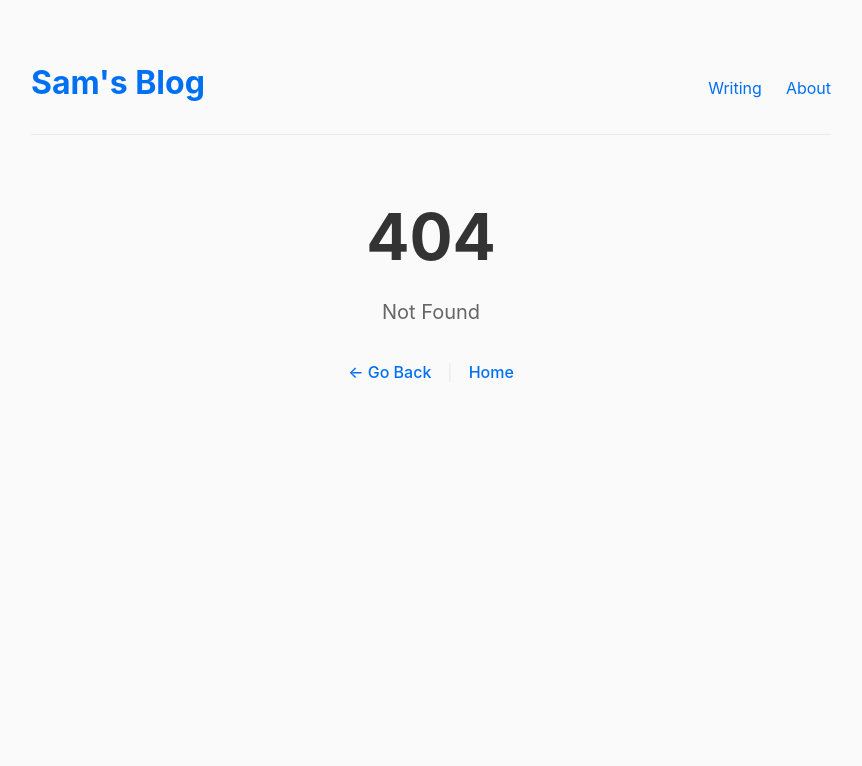
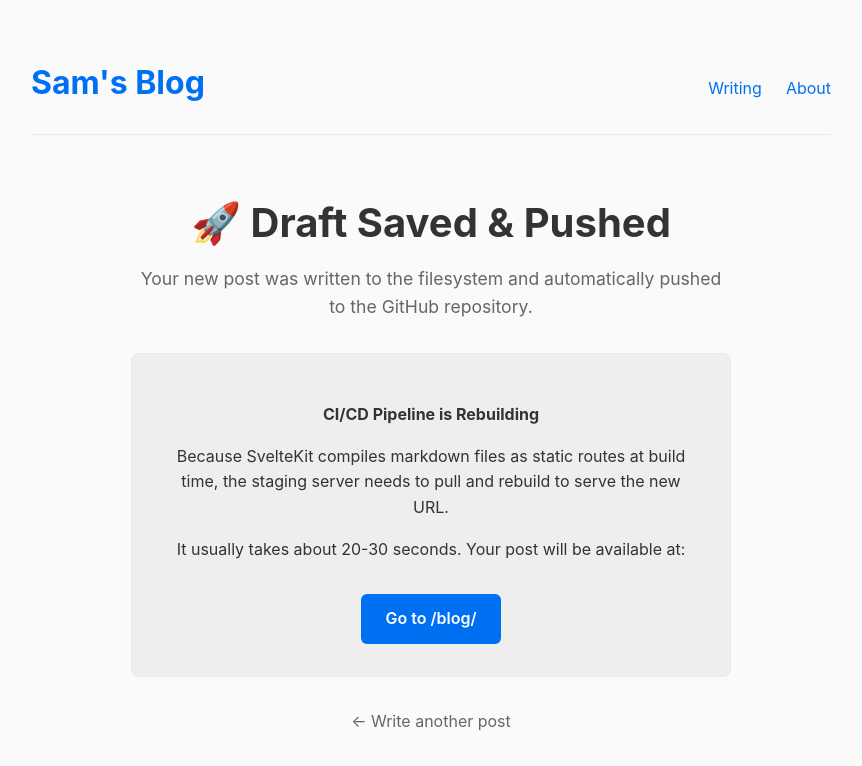
Before and after one commit to pattch-openclaw/blog, a SvelteKit app: page /admin/success in a window 1280 px wide. Before the commit this address had no page. Shown: the top 766 px of the page, without its empty margins (209-1071 px from the left). Built offline with nearby package versions, Linux system fonts and the light colour scheme.

Commit message:
feat: add secure admin console for creating draft posts

```diff
--- /dev/null
+++ b/src/routes/admin/+page.svelte
@@ -0,0 +1,70 @@
+<script lang="ts">
+	// Admin dashboard just links to the write post page for now
+</script>
+
+<svelte:head>
+	<title>Admin Dashboard</title>
+</svelte:head>
+
+<div class="admin-dashboard">
+	<h1>Admin Dashboard</h1>
+	<p>Welcome to the Staging Environment Admin Console.</p>
+
+	<div class="cards">
+		<a href="/admin/write" class="card">
+			<h2>Write a New Post</h2>
+			<p>Create a draft post, write markdown, and push it directly to the repository.</p>
+		</a>
+	</div>
+</div>
+
+<style>
+	.admin-dashboard {
+		max-width: 800px;
+		margin: 0 auto;
+		padding-top: 2rem;
+	}
+
+	h1 {
+		margin-bottom: 0.5rem;
+	}
+
+	p {
+		color: #666;
+		margin-bottom: 2rem;
+	}
+
+	.cards {
+		display: grid;
+		grid-template-columns: repeat(auto-fill, minmax(250px, 1fr));
+		gap: 1.5rem;
+	}
+
+	.card {
+		border: 1px solid var(--border-color);
+		border-radius: 8px;
+		padding: 1.5rem;
+		text-decoration: none;
+		color: inherit;
+		transition: transform 0.2s, box-shadow 0.2s;
+	}
+
+	.card:hover {
+		transform: translateY(-2px);
+		box-shadow: 0 4px 12px rgba(0, 0, 0, 0.05);
+		border-color: var(--link-color);
+	}
+
+	.card h2 {
+		margin-top: 0;
+		font-size: 1.25rem;
+		margin-bottom: 0.5rem;
+		color: var(--text-color);
+	}
+
+	.card p {
+		margin-bottom: 0;
+		font-size: 0.95rem;
+		line-height: 1.5;
+	}
+</style>
--- /dev/null
+++ b/src/routes/admin/success/+page.svelte
@@ -0,0 +1,82 @@
+<script lang="ts">
+	import { page } from '$app/stores';
+
+	let slug = $page.url.searchParams.get('slug') || '';
+</script>
+
+<svelte:head>
+	<title>Draft Saved | Admin</title>
+</svelte:head>
+
+<div class="success-container">
+	<h1>🚀 Draft Saved & Pushed</h1>
+	<p class="subtitle">Your new post was written to the filesystem and automatically pushed to the GitHub repository.</p>
+
+	<div class="rebuild-banner">
+		<p><strong>CI/CD Pipeline is Rebuilding</strong></p>
+		<p>Because SvelteKit compiles markdown files as static routes at build time, the staging server needs to pull and rebuild to serve the new URL.</p>
+		<p>It usually takes about 20-30 seconds. Your post will be available at:</p>
+		<a href="/blog/{slug}" class="btn-primary">Go to /blog/{slug}</a>
+	</div>
+
+	<a href="/admin/write" class="write-another">← Write another post</a>
+</div>
+
+<style>
+	.success-container {
+		max-width: 600px;
+		margin: 4rem auto 0;
+		text-align: center;
+	}
+
+	h1 {
+		font-size: 2.5rem;
+		margin-bottom: 0.5rem;
+	}
+
+	.subtitle {
+		color: #666;
+		margin-bottom: 2rem;
+		font-size: 1.1rem;
+	}
+
+	.rebuild-banner {
+		background: rgba(128, 128, 128, 0.1);
+		border: 1px solid var(--border-color);
+		padding: 2rem;
+		border-radius: 8px;
+		margin-bottom: 2rem;
+	}
+
+	.rebuild-banner p {
+		margin-bottom: 1rem;
+	}
+
+	.btn-primary {
+		display: inline-block;
+		background: var(--link-color);
+		color: #fff;
+		border: none;
+		padding: 0.75rem 1.5rem;
+		border-radius: 6px;
+		font-size: 1rem;
+		font-weight: 600;
+		text-decoration: none;
+		margin-top: 1rem;
+	}
+
+	.btn-primary:hover {
+		opacity: 0.9;
+		text-decoration: none;
+	}
+
+	.write-another {
+		color: #666;
+		text-decoration: none;
+	}
+
+	.write-another:hover {
+		text-decoration: underline;
+		color: var(--text-color);
+	}
+</style>
--- /dev/null
+++ b/src/routes/admin/write/+page.svelte
@@ -0,0 +1,149 @@
+<script lang="ts">
+	import { enhance } from '$app/forms';
+
+	let { form } = $props();
+
+	let title = $state('');
+	let slug = $derived(title.toLowerCase().replace(/[^a-z0-9]+/g, '-').replace(/(^-|-$)/g, ''));
+</script>
+
+<svelte:head>
+	<title>Write Post | Admin</title>
+</svelte:head>
+
+<div class="admin-container">
+	<nav class="admin-nav">
+		<a href="/blog">← Back to Blog</a>
+	</nav>
+
+	<h1>Write a New Post</h1>
+	<p class="subtitle">This will be saved as a draft initially. Published must be turned on later.</p>
+
+	{#if form?.error}
+		<div class="error-banner">
+			{form.error}
+		</div>
+	{/if}
+
+	<form method="POST" use:enhance class="editor-form">
+		<div class="form-group">
+			<label for="title">Title</label>
+			<input type="text" id="title" name="title" bind:value={title} placeholder="A Catchy Blog Title" required />
+		</div>
+
+		<div class="form-group">
+			<label for="slug">URL Slug</label>
+			<input type="text" id="slug" name="slug" value={slug} placeholder="a-catchy-blog-title" required />
+			<small>The URL will be /blog/[slug]</small>
+		</div>
+
+		<div class="form-group">
+			<label for="description">Description</label>
+			<textarea id="description" name="description" rows="2" placeholder="A short blurb about the post..."></textarea>
+		</div>
+
+		<div class="form-group">
+			<label for="content">Markdown Content</label>
+			<textarea id="content" name="content" rows="15" placeholder="# Hello World\n\nWrite your markdown here..." required></textarea>
+		</div>
+
+		<div class="form-actions">
+			<button type="submit" class="btn-primary">Save Draft</button>
+		</div>
+	</form>
+</div>
+
+<style>
+	.admin-container {
+		max-width: 800px;
+		margin: 0 auto;
+	}
+
+	.admin-nav {
+		margin-bottom: 2rem;
+	}
+
+	.admin-nav a {
+		text-decoration: none;
+		color: #666;
+	}
+
+	.admin-nav a:hover {
+		text-decoration: underline;
+	}
+
+	h1 {
+		margin-bottom: 0.5rem;
+	}
+
+	.subtitle {
+		color: #666;
+		margin-bottom: 2rem;
+	}
+
+	.error-banner {
+		background: #fee2e2;
+		color: #991b1b;
+		padding: 1rem;
+		border-radius: 6px;
+		margin-bottom: 2rem;
+	}
+
+	.editor-form {
+		display: flex;
+		flex-direction: column;
+		gap: 1.5rem;
+	}
+
+	.form-group {
+		display: flex;
+		flex-direction: column;
+		gap: 0.5rem;
+	}
+
+	label {
+		font-weight: 600;
+	}
+
+	input, textarea {
+		padding: 0.75rem;
+		border: 1px solid var(--border-color);
+		border-radius: 6px;
+		font-family: inherit;
+		font-size: 1rem;
+		background: transparent;
+		color: inherit;
+	}
+
+	input:focus, textarea:focus {
+		outline: 2px solid var(--link-color);
+		border-color: transparent;
+	}
+
+	small {
+		color: #666;
+	}
+
+	.btn-primary {
+		background: var(--text-color);
+		color: var(--bg-color);
+		border: none;
+		padding: 0.75rem 1.5rem;
+		border-radius: 6px;
+		font-size: 1rem;
+		font-weight: 600;
+		cursor: pointer;
+		align-self: flex-start;
+	}
+
+	.btn-primary:hover {
+		opacity: 0.9;
+	}
+
+	@media (prefers-color-scheme: dark) {
+		.error-banner {
+			background: #450a0a;
+			color: #fca5a5;
+		}
+	}
+</style>
```
Also changed, not shown: src/hooks.server.ts (+7 -0 lines), src/routes/admin/write/+page.server.ts (added, +59 -0 lines).
